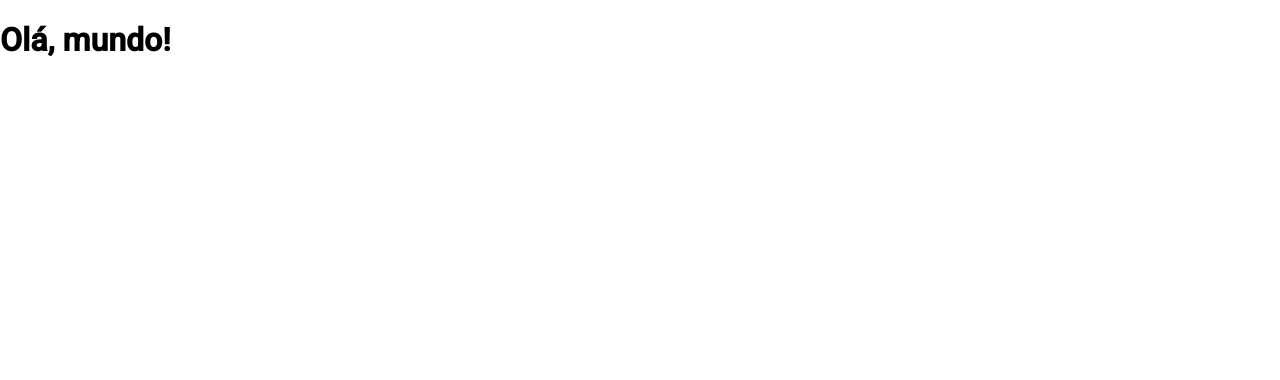
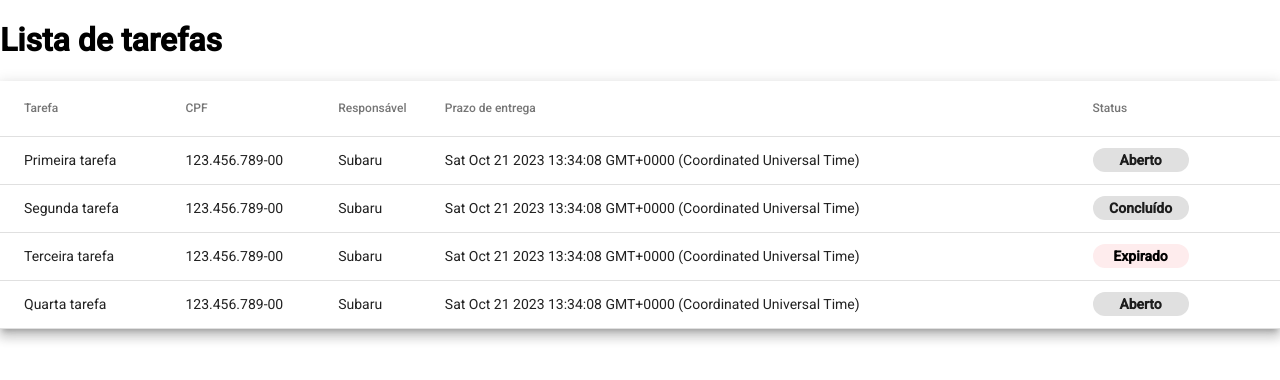
Before and after one commit to subarusakaguchi/angular-to-do, an Angular app: page / in a window 1280 px wide. Shown: the top 380 px of the page. Built offline with nearby package versions, Linux system fonts and the light colour scheme.

Commit message:
Table and chip added, still needs color correction and component separation

```diff
--- a/src/app/app.component.css
+++ b/src/app/app.component.css
@@ -0,0 +1,15 @@
+table {
+  width: 100%;
+}
+
+div.mat-chip {
+  height: 24px;
+  width: 96px;
+  border-radius: 20px;
+  font-size: 14px;
+  font-weight: 700;
+
+  display: flex;
+  align-items: center;
+  justify-content: center;
+}
--- a/src/app/app.component.html
+++ b/src/app/app.component.html
@@ -1 +1,37 @@
-<h1>Olá, mundo!</h1>
+<h1>Lista de tarefas</h1>
+
+<section>
+  <table mat-table [dataSource]="dataSource" class="mat-elevation-z8">
+    <ng-container matColumnDef="task">
+      <th mat-header-cell *matHeaderCellDef>Tarefa</th>
+      <td mat-cell *matCellDef="let element">{{ element.task }}</td>
+    </ng-container>
+
+    <ng-container matColumnDef="cpf">
+      <th mat-header-cell *matHeaderCellDef>CPF</th>
+      <td mat-cell *matCellDef="let element">{{ element.cpf }}</td>
+    </ng-container>
+
+    <ng-container matColumnDef="responsible">
+      <th mat-header-cell *matHeaderCellDef>Responsável</th>
+      <td mat-cell *matCellDef="let element">{{ element.responsible }}</td>
+    </ng-container>
+
+    <ng-container matColumnDef="dueDate">
+      <th mat-header-cell *matHeaderCellDef>Prazo de entrega</th>
+      <td mat-cell *matCellDef="let element">{{ element.dueDate }}</td>
+    </ng-container>
+
+    <ng-container matColumnDef="status">
+      <th mat-header-cell *matHeaderCellDef>Status</th>
+      <td mat-cell *matCellDef="let element">
+        <div mat-chip disableRipple selected [color]="element.statusColor">
+          {{ element.status }}
+        </div>
+      </td>
+    </ng-container>
+
+    <tr mat-header-row *matHeaderRowDef="displayedColumns"></tr>
+    <tr mat-row *matRowDef="let row; columns: displayedColumns"></tr>
+  </table>
+</section>
--- a/src/app/app.component.ts
+++ b/src/app/app.component.ts
@@ -1,10 +1,79 @@
 import { Component } from '@angular/core';
+import { ObjectValues } from 'src/utils/objectValue';
+
+const POSSIBLE_TASK_STATUS = {
+  OPEN: 'Aberto',
+  CLOSED: 'Concluído',
+  EXPIRED: 'Expirado',
+} as const;
+
+const POSSIBLE_STATUS_COLOR = {
+  INFO: 'info',
+  SUCCESS: 'success',
+  WARN: 'warn',
+} as const;
+
+type TaskStatus = ObjectValues<typeof POSSIBLE_TASK_STATUS>;
+
+type TaskStatusColor = ObjectValues<typeof POSSIBLE_STATUS_COLOR>;
+
+export interface TaskRowInfo {
+  task: string;
+  cpf: string;
+  responsible: string;
+  dueDate: Date;
+  status: TaskStatus;
+  statusColor: TaskStatusColor;
+}
+
+const ELEMENT_DATA: TaskRowInfo[] = [
+  {
+    task: 'Primeira tarefa',
+    cpf: '123.456.789-00',
+    responsible: 'Subaru',
+    dueDate: new Date(),
+    status: 'Aberto',
+    statusColor: 'info',
+  },
+  {
+    task: 'Segunda tarefa',
+    cpf: '123.456.789-00',
+    responsible: 'Subaru',
+    dueDate: new Date(),
+    status: 'Concluído',
+    statusColor: 'success',
+  },
+  {
+    task: 'Terceira tarefa',
+    cpf: '123.456.789-00',
+    responsible: 'Subaru',
+    dueDate: new Date(),
+    status: 'Expirado',
+    statusColor: 'warn',
+  },
+  {
+    task: 'Quarta tarefa',
+    cpf: '123.456.789-00',
+    responsible: 'Subaru',
+    dueDate: new Date(),
+    status: 'Aberto',
+    statusColor: 'info',
+  },
+];
 
 @Component({
   selector: 'app-root',
   templateUrl: './app.component.html',
-  styleUrls: ['./app.component.css']
+  styleUrls: ['./app.component.css'],
 })
 export class AppComponent {
   title = 'to-do-list';
+  displayedColumns: string[] = [
+    'task',
+    'cpf',
+    'responsible',
+    'dueDate',
+    'status',
+  ];
+  dataSource = ELEMENT_DATA;
 }
--- /dev/null
+++ b/src/utils/objectValue.ts
@@ -0,0 +1 @@
+export type ObjectValues<T> = T[keyof T];
```
Also changed, not shown: src/app/app.module.ts (+8 -1 lines).
